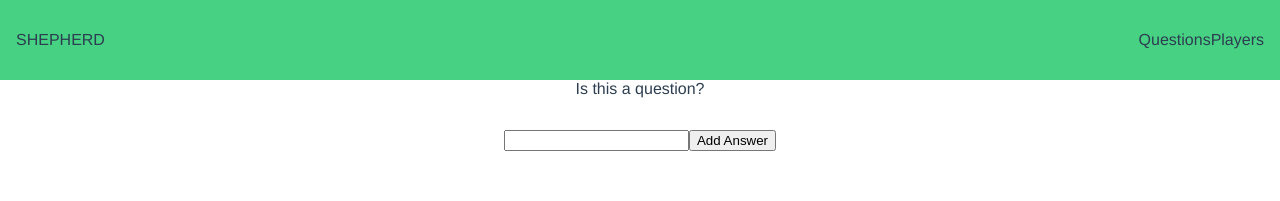
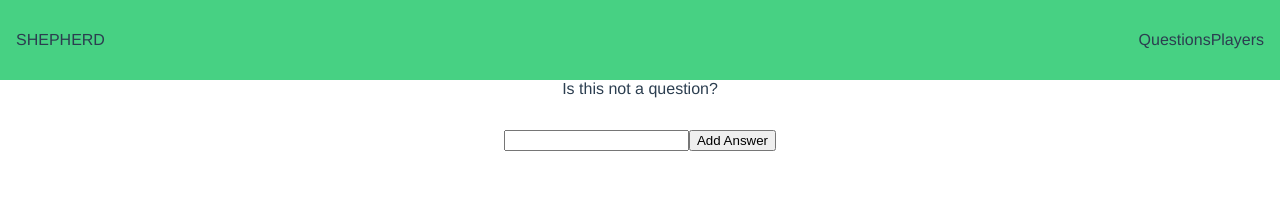
Before and after one commit to Jantho1990/vue-shepherd, a Vue app: page / in a window 1280 px wide. Shown: the top 201 px of the page. Built offline with nearby package versions, Linux system fonts and the light colour scheme.

Commit message:
added the SheepGame component

```diff
--- a/src/components/AppHeader.vue
+++ b/src/components/AppHeader.vue
@@ -43,6 +43,8 @@ header.app-header {
 
 <script>
 export default {
-
+  data: function () {
+    return {}
+  }
 }
 </script>
--- a/src/components/AppMain.vue
+++ b/src/components/AppMain.vue
@@ -1,6 +1,6 @@
 <template>
   <main>
-    <SheepQuestion/>
+    <SheepGame/>
   </main>
 </template>
 
@@ -11,10 +11,10 @@ main {
 </style>
 
 <script>
-import SheepQuestion from "./SheepQuestion"
+import SheepGame from './SheepGame'
 export default {
   components: {
-    SheepQuestion
+    SheepGame
   }
 }
 </script>
--- a/src/components/SheepGame.vue
+++ b/src/components/SheepGame.vue
@@ -0,0 +1,32 @@
+<template>
+  <div class="sheep-game">
+    <SheepQuestion
+      :key="question.id"
+      v-bind="question"
+      v-for="question in questions"
+    />
+  </div>
+</template>
+
+<style lang="scss" scoped>
+
+</style>
+
+<script>
+import SheepQuestion from './SheepQuestion'
+export default {
+  components: {
+    SheepQuestion
+  },
+  data: function () {
+    return {
+      questions: [
+        {
+          id: 0,
+          text: 'Is this not a question?'
+        }
+      ]
+    }
+  }
+}
+</script>
--- a/src/components/SheepQuestion.vue
+++ b/src/components/SheepQuestion.vue
@@ -1,6 +1,6 @@
 <template>
   <div class="sheep-question">
-    <div class="title">{{ question }}</div>
+    <div class="title">{{ text }}</div>
     <div class="sheep-answers">
       <ul>
         <SheepAnswer
@@ -56,7 +56,14 @@ export default {
     }
   },
   props: {
-    question: {
+    id: {
+      type: Number,
+      required: true,
+      validator: function (value) {
+        return typeof value === 'number'
+      }
+    },
+    text: {
       type: String,
       required: true,
       validator: function (value) {
```
